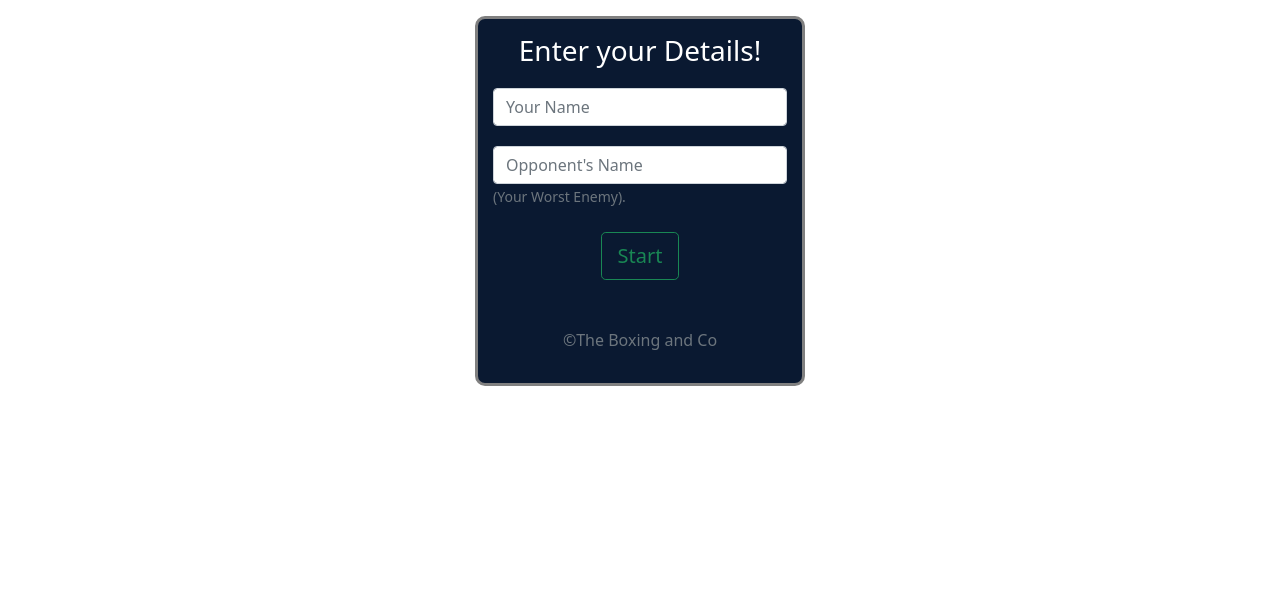
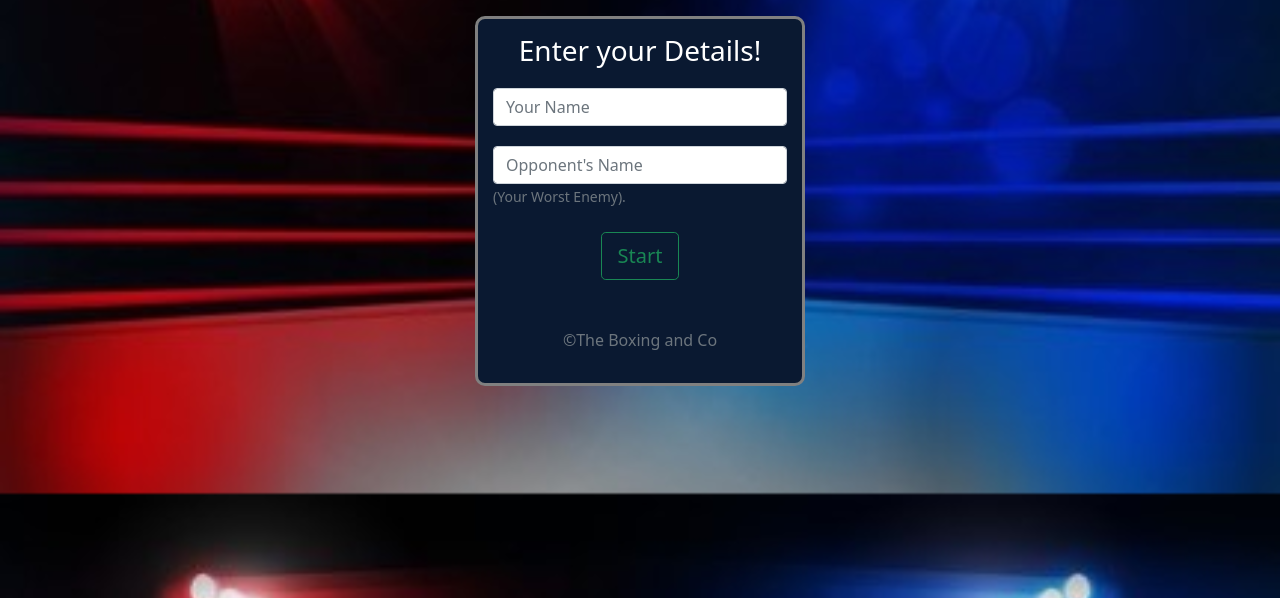
Before and after one commit to sahilkakwani9/TheBoxingRania, a plain HTML site: page index.html in a window 1280 px wide. Shown: the part 202-800 px from the top of the page. Drawn offline with nearby package versions, Linux system fonts and the light colour scheme.

Commit message:
Adding the path for bg-image

```diff
--- a/homeStyles.css
+++ b/homeStyles.css
@@ -10,7 +10,7 @@ body {
     justify-content: center;
     padding-top: 40px;
     padding-bottom: 40px;
-    background-image: url(images/boxing-2.jpg);
+    background-image: url(game/images/boxing-2.jpg);
     background-position: center;
     background-size: cover;
 }
```
